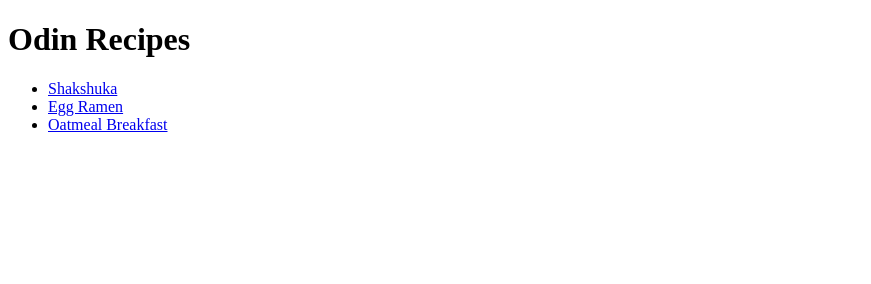
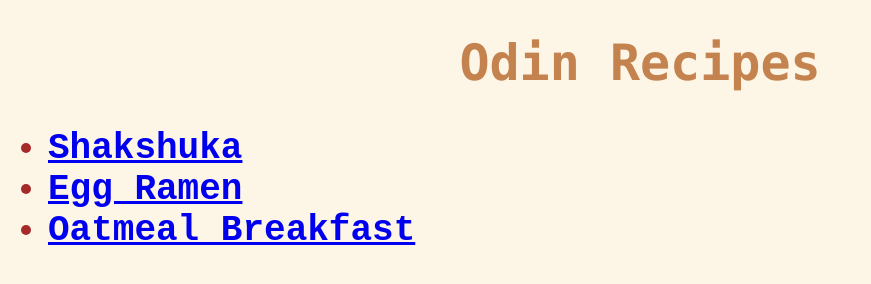
Before and after one commit to lvaqueiroperez/odin-recipes, a plain HTML site: page index.html in a window 1280 px wide. Shown: the whole page, without its empty margins (0-871 px from the left). Drawn offline with Linux system fonts and the light colour scheme.

Commit message:
Add styles to homepage

```diff
--- a/index.html
+++ b/index.html
@@ -8,8 +8,8 @@
 </head>
 <body>
 
-    <h1>Odin Recipes</h1>
-    <ul>
+    <h1 class="homepage-title">Odin Recipes</h1>
+    <ul class="homepage-menu">
         <li><a href="./recipes/shakshuka.html">Shakshuka</a></li>
         <li><a href="./recipes/egg-ramen.html">Egg Ramen</a></li>
         <li><a href="./recipes/oatmeal-breakfast.html">Oatmeal Breakfast</a></li>
--- a/style.css
+++ b/style.css
@@ -0,0 +1,17 @@
+body {
+    background-color: oldlace;
+}
+
+.homepage-title {
+    font-size: 50px;
+    text-align: center;
+    color: #c4834e;
+    font-family: "Monaco", "Lucida Console", monospace;
+}
+
+.homepage-menu {
+    font-size: 36px;
+    font-weight: bold;
+    color: brown;
+    font-family: 'Courier New', Courier, monospace;
+}
```
